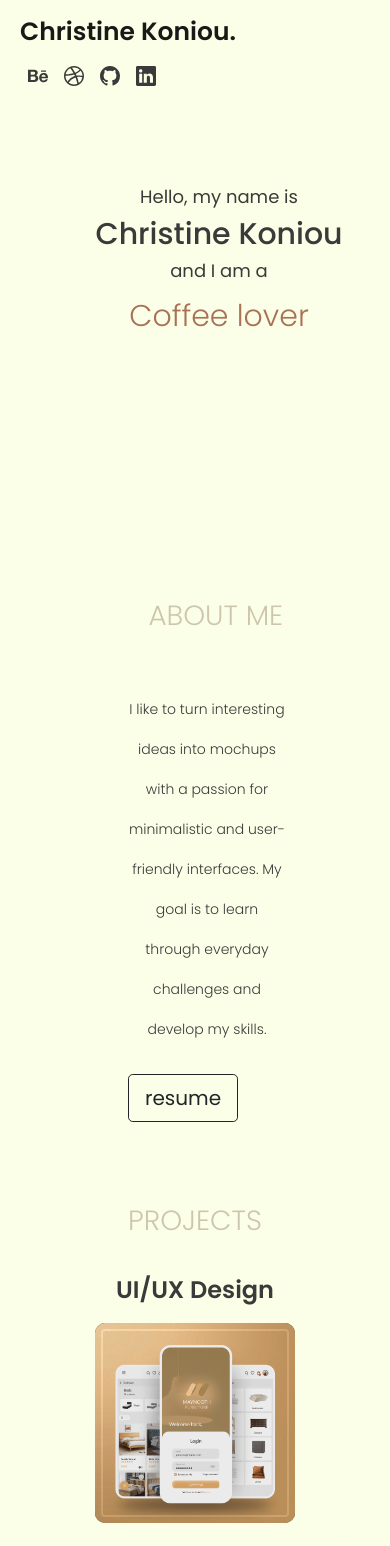
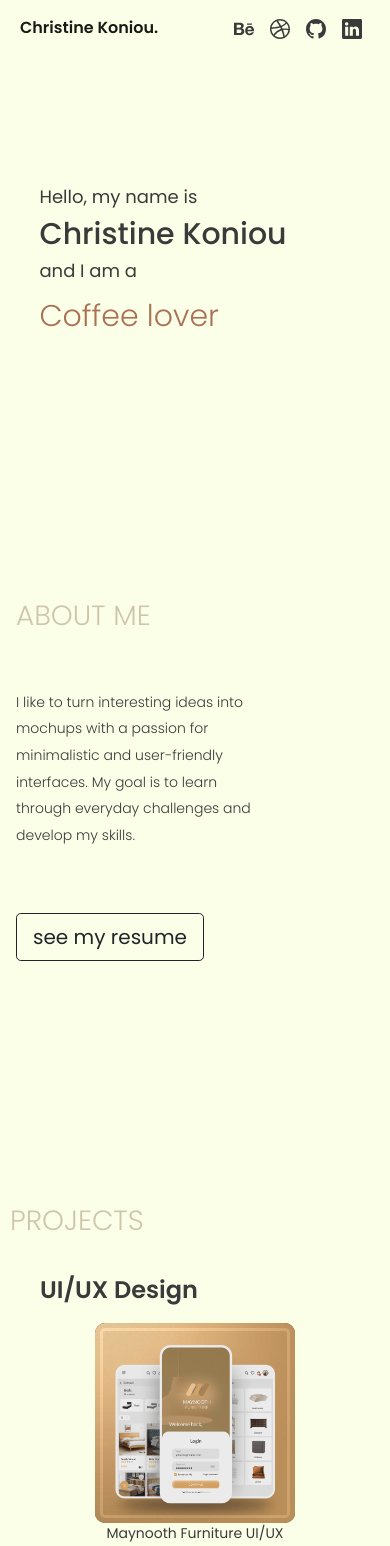
Before and after one commit to christineekn/portfolio, a React (Create React App) app: page / in a window 390 px wide. Shown: the top 1546 px of the page. Built offline with nearby package versions, Linux system fonts and the light colour scheme.

Commit message:
fixing responsiveness - mobile

```diff
--- a/src/components/Navbar/Topnav.css
+++ b/src/components/Navbar/Topnav.css
@@ -21,8 +21,8 @@
 
 @media screen and (max-width : 480px) {
 
-  /* .navbar-nav {
-    flex-direction: row;
-  } */
+  .brand {
+    font-size: 16px!important;
+  }
 
 }
--- a/src/components/about/About.css
+++ b/src/components/about/About.css
@@ -42,30 +42,34 @@
 
 @media screen and (max-width:480px) {
 
-    .a-left {
+    .a-desc {
+        margin-left: -7rem;
+        /* padding: 10px; */
         /* width: 100%; */
         /* height: 100%; */
     }
     .a-desc-left-wrapper {
         margin-top: 15rem;
-        margin-bottom: 5rem;
+        /* margin-bottom: 5rem; */
         /* margin-left: 1rem; */
     }
 
     .a-bio-title {
-        text-align: center;
+        text-align: left;
     }
 
 
     .a-bio-short {
-        /* width: 100%; */
-        height: 50%;
+        width: 250px;
+        /* height: 30%; */
         font-size: 14px;
-        text-align: center;
-        justify-content: center;
+        text-align: left;
+        justify-content: left;
+        line-height: 20pt;
     }
 
     .cv-btn {
-        align-self: center;
+        margin-top: 1rem;
+        align-self: left;
     }
 }
--- a/src/components/about/About.js
+++ b/src/components/about/About.js
@@ -15,7 +15,7 @@ const About = () => {
             through everyday challenges and develop my skills.
           </h3>
           <div className="cv-btn">
-             <Button variant="outline-dark" target="_blank" size="lg" href="https://drive.google.com/file/d/1SbIm5shRJCQ1gBWkhGrRUriUU3-Eur72/view?usp=sharing" >resume</Button>
+             <Button variant="outline-dark" target="_blank" size="lg" href="https://drive.google.com/file/d/1SbIm5shRJCQ1gBWkhGrRUriUU3-Eur72/view?usp=sharing" >see my resume</Button>
           </div>
         </div>
       </div>
--- a/src/components/intro/Intro.css
+++ b/src/components/intro/Intro.css
@@ -124,13 +124,14 @@
         flex-direction: column;
         height: 100%;
         margin-top: 5rem;
+        margin-left: -7rem;
     }
 
     .i-left-wrapper {
         padding: 10px;
-        align-items: center;
-        justify-content: center;
-        text-align: center;
+        align-items: left;
+        justify-content:left;
+        text-align: left;
         height: 100%;
     }
 
--- a/src/components/projects/ProjectItem.css
+++ b/src/components/projects/ProjectItem.css
@@ -1,4 +1,3 @@
-
 .pi {
   /* width: 50%; */
   /* height: 30%; */
@@ -11,7 +10,7 @@
 }
 
 .pi-left {
-    flex:.3;
+  flex: 0.3;
   display: flex;
   justify-content: center;
   align-items: center;
@@ -19,12 +18,16 @@
   /* background-color:grey; */
 }
 
+.pi-mobile-title {
+    display: none;
+}
+
 .pi-card {
   width: 200px;
   height: 200px;
   background-color: #333;
   border-radius: 10px;
-    outline: 2px solid rgba(255,255,255,1);
+  outline: 3px solid rgba(255, 255, 255, 1);
   outline-offset: -8px;
   position: relative;
   overflow: hidden;
@@ -36,8 +39,8 @@
   width: 100%;
   height: 100%;
   object-fit: cover;
-    opacity: .9;
-    transition: transform .75s;
+  opacity: 0.9;
+  transition: transform 0.75s;
 
   /* width: 180px;
     height: 180px;
@@ -50,10 +53,8 @@
   transform: scale(1.15);
 }
 
-
-
 .pi-right {
-    flex:2;
+  flex: 2;
 }
 
 .pi-right-content {
@@ -68,20 +69,20 @@
   gap: 10px;
 }
 
-.pi-content-title{
+.pi-content-title {
   grid-area: a;
   font-size: 24px;
   font-weight: 400;
 }
 
-.pi-content-desc{
+.pi-content-desc {
   grid-area: b;
   /* width: 80%; */
   font-size: 18px;
   font-weight: 300;
 }
 
-.pi-content-btn{
+.pi-content-btn {
   grid-area: c;
   font-size: 16px;
   /* justify-self: end; */
@@ -90,13 +91,25 @@
 /* Responsive */
 
 /* Mobile */
-@media screen and (max-width : 480px) {
+@media screen and (max-width: 480px) {
   .pi {
     justify-content: center;
     text-align: center;
+    grid-template-rows: repeat(1, auto);
+    grid-template-areas:
+      "a"
+      "b";
+    gap: 10px;
+  }
+
+  .pi-mobile-title {
+      display: block;
+      font-weight: 400;
+      font-size: 14px;
   }
 
   .pi-right {
-        display:none;
+    display: none;
   }
+
 }
--- a/src/components/projects/ProjectItem.js
+++ b/src/components/projects/ProjectItem.js
@@ -17,6 +17,9 @@ const ProjectItem = ({ img, link, title, desc }) => {
               />
             </a>
           </div>
+          <div className="pi-mobile-title">
+              {title}
+            </div>
         </div>
       </div>
       <div className="pi-right">
--- a/src/components/projects/Projects.css
+++ b/src/components/projects/Projects.css
@@ -48,16 +48,17 @@
     }
 
     .p-projects-title {
-        text-align: center;
+        text-align: left;
         justify-content: center;
     }
 
     .p-card-title {
-        text-align: center;
+        text-align: left;
     }
 
     .c-soon {
         font-size: 20px;
+        text-align: left;
     }
 
 }
```
Lines whose indentation alone changed are shown as unchanged.
